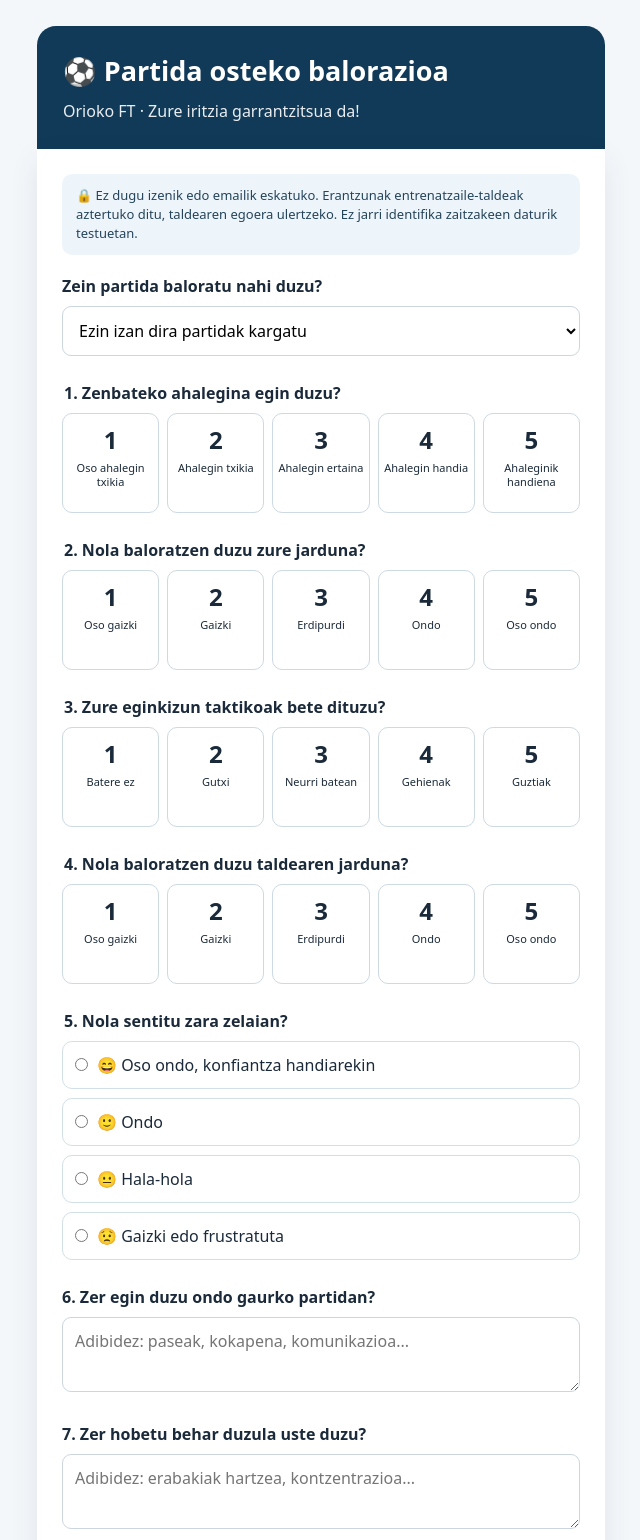
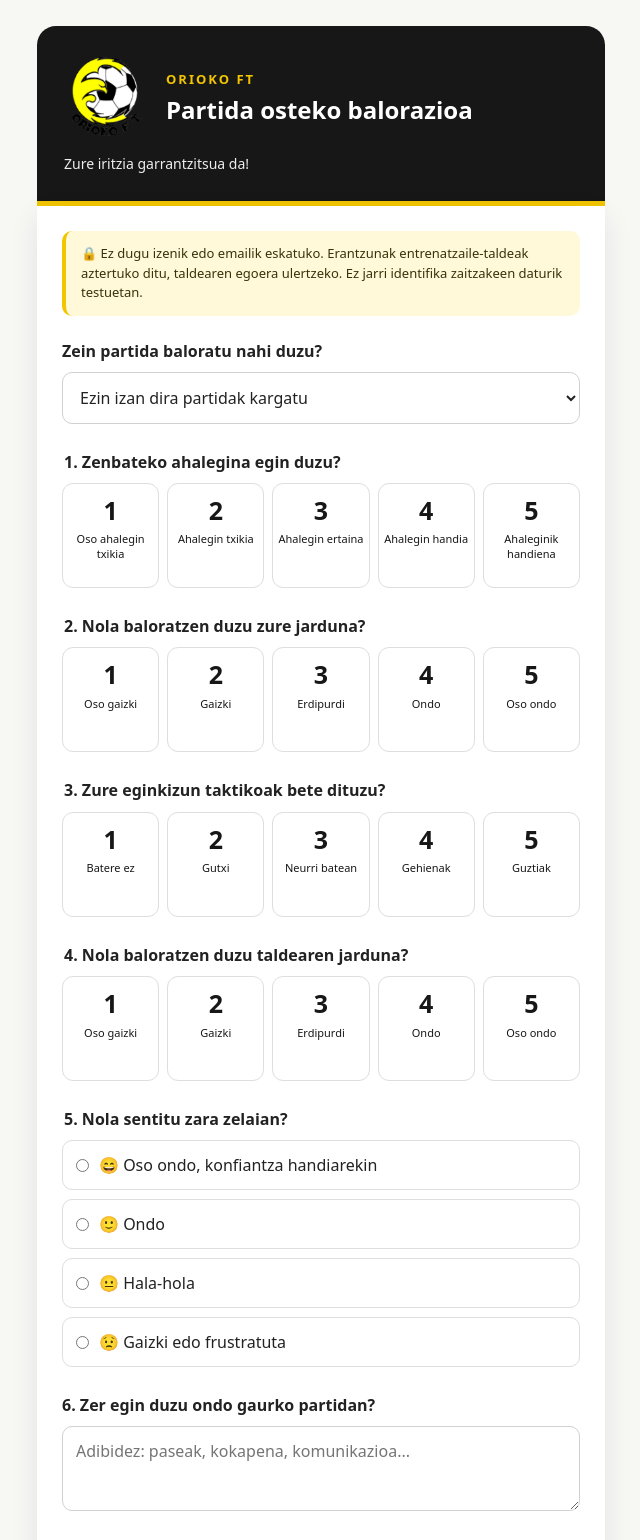
Before and after one commit to itziaritxaspe-gif/oriokoft-balorazioak, a plain HTML site: page public/index.html in a window 1280 px wide. Shown: the top 1540 px of the page, without its empty margins (319-959 px from the left). Drawn offline with Linux system fonts and the light colour scheme; no server answers.

Commit message:
cambios diseño , poner colores amarillo-negro, logo club

```diff
--- a/public/index.html
+++ b/public/index.html
@@ -1,26 +1,44 @@
 
 <!doctype html>
 <html lang="eu">
+
 <head>
   <meta charset="utf-8">
-  <meta name="viewport" content="width=device-width, initial-scale=1">
-  <meta name="theme-color" content="#113a58">
+  <meta name="viewport"
+        content="width=device-width, initial-scale=1">
+
+  <meta name="theme-color" content="#171717">
 
   <title>Orioko FT · Partida osteko balorazioa</title>
 
-  <!-- Mugikorreko aplikazioa -->
-  <meta name="apple-mobile-web-app-capable" content="yes">
-  <meta name="apple-mobile-web-app-title" content="Orioko FT">
-  <meta name="apple-mobile-web-app-status-bar-style" content="default">
+  <!-- MUGIKORREKO APLIKAZIOA -->
+  <meta name="apple-mobile-web-app-capable"
+        content="yes">
+  <meta name="apple-mobile-web-app-title"
+        content="Orioko FT">
+  <meta name="apple-mobile-web-app-status-bar-style"
+        content="default">
 
-  <link rel="apple-touch-icon" sizes="180x180" href="/icon-180.png">
-  <link rel="manifest" href="/manifest.webmanifest">
+  <link rel="apple-touch-icon"
+        sizes="180x180"
+        href="/icon-180.png">
+
+  <link rel="manifest"
+        href="/manifest.webmanifest">
 
   <style>
+
+    /* KOLOREAK */
+
     :root {
-      font-family: system-ui, -apple-system, "Segoe UI", sans-serif;
-      color: #1b2a3a;
-      background: #f4f7fa;
+      --orio-horia: #f2c500;
+      --orio-beltza: #171717;
+      --orio-grisa: #f7f7f4;
+
+      font-family: system-ui, -apple-system,
+                   "Segoe UI", sans-serif;
+      color: #222222;
+      background: var(--orio-grisa);
     }
 
     * {
@@ -31,29 +49,64 @@
       margin: 0;
     }
 
+    /* EDUKIONTZIA */
+
     .wrap {
       max-width: 600px;
       margin: 26px auto;
       padding: 0 16px;
     }
 
+    /* GOIBURUA */
+
     .hero {
-      background: #113a58;
+      background: var(--orio-beltza);
       color: white;
-      padding: 26px;
+      padding: 27px;
       border-radius: 19px 19px 0 0;
+      border-bottom: 5px solid var(--orio-horia);
+    }
+
+    .hero-top {
+      display: flex;
+      align-items: center;
+      gap: 17px;
+      margin-bottom: 15px;
+    }
+
+    .club-logo {
+      width: 85px;
+      height: 85px;
+      object-fit: contain;
+      flex-shrink: 0;
+    }
+
+    .hero-text {
+      min-width: 0;
+    }
+
+    .club-name {
+      color: var(--orio-horia);
+      font-size: 13px;
+      font-weight: 800;
+      letter-spacing: 2px;
     }
 
     .hero h1 {
-      margin: 0 0 10px;
-      font-size: 27px;
+      color: white;
+      font-size: 24px;
+      line-height: 1.2;
+      margin: 7px 0 0;
     }
 
     .hero p {
+      color: #eeeeee;
+      font-size: 14px;
+      line-height: 1.5;
       margin: 0;
-      line-height: 1.5;
-      opacity: 0.91;
     }
+
+    /* FORMULARIOA */
 
     .content {
       background: white;
@@ -63,39 +116,51 @@
     }
 
     .note {
-      padding: 12px 14px;
+      padding: 13px 15px;
       border-radius: 10px;
-      background: #edf5fa;
-      color: #24445b;
+      background: #fff8d9;
+      color: #39320a;
+      border-left: 4px solid var(--orio-horia);
       font-size: 13px;
-      line-height: 1.45;
-      margin-bottom: 20px;
+      line-height: 1.5;
+      margin-bottom: 24px;
     }
 
     label,
     legend {
       display: block;
       font-weight: 700;
-      margin-bottom: 9px;
+      margin-bottom: 10px;
+    }
+
+    legend {
+      line-height: 1.4;
     }
 
     section {
-      margin-bottom: 26px;
+      margin-bottom: 27px;
     }
 
     select,
     textarea {
       width: 100%;
-      padding: 12px;
-      border: 1px solid #ccd6df;
-      border-radius: 9px;
+      padding: 13px;
+      border: 1px solid #d1d1d1;
+      border-radius: 10px;
       background: white;
+      color: #222222;
       font: inherit;
+    }
+
+    select:focus,
+    textarea:focus {
+      outline: 2px solid var(--orio-horia);
+      outline-offset: 1px;
     }
 
     textarea {
       resize: vertical;
-      min-height: 75px;
+      min-height: 85px;
     }
 
     fieldset {
@@ -105,11 +170,12 @@
       min-width: 0;
     }
 
-    /* BALORAZIOAK: 1-5 */
+    /* 1-5 BALORAZIOAK */
 
     .scale {
       display: grid;
-      grid-template-columns: repeat(5, minmax(0, 1fr));
+      grid-template-columns:
+        repeat(5, minmax(0, 1fr));
       gap: 8px;
     }
 
@@ -128,24 +194,28 @@
       gap: 8px;
 
       min-width: 0;
-      min-height: 100px;
+      min-height: 105px;
       padding: 13px 4px;
 
-      border: 1px solid #cdd9e3;
-      border-radius: 10px;
+      border: 1px solid #dedede;
+      border-radius: 11px;
       background: white;
+      color: var(--orio-beltza);
 
       cursor: pointer;
       text-align: center;
       font-weight: 400;
       margin: 0;
 
-      transition: background 0.2s, border-color 0.2s;
+      transition:
+        background 0.2s,
+        border-color 0.2s,
+        transform 0.15s;
     }
 
     .scale label strong {
       display: block;
-      font-size: 24px;
+      font-size: 25px;
       font-weight: 800;
       line-height: 1.1;
     }
@@ -159,17 +229,23 @@
     }
 
     .scale input:checked + label {
-      background: #113a58;
-      color: white;
-      border-color: #113a58;
+      background: var(--orio-horia);
+      color: var(--orio-beltza);
+      border-color: #cda600;
     }
 
     .scale input:focus-visible + label {
-      outline: 3px solid #7ab5df;
+      outline: 3px solid #806a00;
       outline-offset: 2px;
     }
 
-    /* SENSAZIOAK */
+    @media (hover: hover) {
+      .scale label:hover {
+        border-color: var(--orio-horia);
+      }
+    }
+
+    /* ZELAIKO SENTSAZIOAK */
 
     .feelings {
       display: grid;
@@ -179,24 +255,28 @@
     .feelings label {
       display: flex;
       align-items: center;
-      gap: 9px;
+      gap: 10px;
 
       font-weight: 500;
-      border: 1px solid #d3dfe7;
+      border: 1px solid #dedede;
       border-radius: 10px;
-      padding: 12px;
+      padding: 13px;
       cursor: pointer;
       margin: 0;
+
+      transition:
+        background 0.2s,
+        border-color 0.2s;
     }
 
     .feelings label:has(input:checked) {
-      background: #edf5fa;
-      border-color: #113a58;
+      background: #fff8d9;
+      border-color: #d1aa00;
     }
 
     .feelings input {
       margin: 0;
-      accent-color: #113a58;
+      accent-color: var(--orio-beltza);
       flex-shrink: 0;
     }
 
@@ -204,14 +284,24 @@
 
     button {
       width: 100%;
-      background: #113a58;
+      background: var(--orio-beltza);
       color: white;
-      border: 0;
+      border: 2px solid var(--orio-beltza);
       border-radius: 11px;
-      padding: 15px 20px;
+      padding: 16px 20px;
       font-size: 16px;
       font-weight: 700;
       cursor: pointer;
+      transition: background 0.2s;
+    }
+
+    button:hover:not(:disabled) {
+      background: #343434;
+    }
+
+    button:focus-visible {
+      outline: 3px solid #cda600;
+      outline-offset: 3px;
     }
 
     button:disabled {
@@ -219,14 +309,16 @@
       cursor: wait;
     }
 
+    /* MEZUAK */
+
     .muted {
-      color: #637689;
+      color: #666666;
       font-size: 12px;
       line-height: 1.5;
     }
 
     .msg {
-      margin-top: 15px;
+      margin-top: 16px;
       font-weight: 600;
       line-height: 1.5;
     }
@@ -239,25 +331,39 @@
       color: #17693d;
     }
 
-    /* MUGIKORRA */
+    /* MUGIKORREKO DISEINUA */
 
     @media (max-width: 420px) {
+
       .wrap {
         margin: 0 auto;
         padding: 0;
       }
 
       .hero {
-        padding: 24px 20px;
+        padding: 23px 18px;
         border-radius: 0;
       }
 
+      .hero-top {
+        gap: 12px;
+      }
+
+      .club-logo {
+        width: 65px;
+        height: 65px;
+      }
+
+      .club-name {
+        font-size: 11px;
+      }
+
       .hero h1 {
-        font-size: 24px;
+        font-size: 21px;
       }
 
       .content {
-        padding: 20px 16px;
+        padding: 21px 16px;
         border-radius: 0;
       }
 
@@ -267,7 +373,7 @@
 
       .scale label {
         padding: 12px 2px;
-        min-height: 100px;
+        min-height: 104px;
         gap: 7px;
       }
 
@@ -281,12 +387,13 @@
     }
 
     @media (max-width: 350px) {
+
       .scale {
         gap: 3px;
       }
 
       .scale label {
-        padding: 9px 1px;
+        padding: 10px 1px;
       }
 
       .scale-meaning {
@@ -301,12 +408,32 @@
 
 <main class="wrap">
 
+  <!-- GOIBURUA -->
+
   <header class="hero">
-    <h1>⚽ Partida osteko balorazioa</h1>
-    <p>Orioko FT · Zure iritzia garrantzitsua da!</p>
+
+    <div class="hero-top">
+
+      <img
+        src="/LOGOTIPO.png"
+        alt="Orioko FT logotipoa"
+        class="club-logo"
+      >
+
+      <div class="hero-text">
+        <span class="club-name">ORIOKO FT</span>
+        <h1>Partida osteko balorazioa</h1>
+      </div>
+
+    </div>
+
+    <p>Zure iritzia garrantzitsua da!</p>
+
   </header>
 
   <div class="content">
+
+    <!-- ANONIMOTASUN OHARRA -->
 
     <div class="note">
       🔒 Ez dugu izenik edo emailik eskatuko.
@@ -317,24 +444,34 @@
 
     <form id="form">
 
-      <!-- PARTIDA AUKERATU -->
+      <!-- PARTIDA -->
 
       <section>
+
         <label for="partidaId">
           Zein partida baloratu nahi duzu?
         </label>
 
-        <select id="partidaId" name="partidaId" required>
-          <option value="">Partidak kargatzen...</option>
+        <select
+          id="partidaId"
+          name="partidaId"
+          required
+        >
+          <option value="">
+            Partidak kargatzen...
+          </option>
         </select>
+
       </section>
 
       <!-- 1-4 GALDERAK -->
+
       <div id="ratingBlocks"></div>
 
       <!-- 5. SENTSAZIOAK -->
 
       <section>
+
         <fieldset>
 
           <legend>
@@ -348,7 +485,8 @@
                 required
                 type="radio"
                 name="sentsazioa"
-                value="Oso ondo">
+                value="Oso ondo"
+              >
               😄 Oso ondo, konfiantza handiarekin
             </label>
 
@@ -356,7 +494,8 @@
               <input
                 type="radio"
                 name="sentsazioa"
-                value="Ondo">
+                value="Ondo"
+              >
               🙂 Ondo
             </label>
 
@@ -364,7 +503,8 @@
               <input
                 type="radio"
                 name="sentsazioa"
-                value="Hala-hola">
+                value="Hala-hola"
+              >
               😐 Hala-hola
             </label>
 
@@ -372,17 +512,21 @@
               <input
                 type="radio"
                 name="sentsazioa"
-                value="Gaizki">
+                value="Gaizki"
+              >
               😟 Gaizki edo frustratuta
             </label>
 
           </div>
+
         </fieldset>
+
       </section>
 
       <!-- 6. ONDO EGINDAKOA -->
 
       <section>
+
         <label for="ondo">
           6. Zer egin duzu ondo gaurko partidan?
         </label>
@@ -390,12 +534,15 @@
         <textarea
           id="ondo"
           maxlength="1000"
-          placeholder="Adibidez: paseak, kokapena, komunikazioa..."></textarea>
+          placeholder="Adibidez: paseak, kokapena, komunikazioa..."
+        ></textarea>
+
       </section>
 
       <!-- 7. HOBETZEKOAK -->
 
       <section>
+
         <label for="hobetu">
           7. Zer hobetu behar duzula uste duzu?
         </label>
@@ -403,12 +550,15 @@
         <textarea
           id="hobetu"
           maxlength="1000"
-          placeholder="Adibidez: erabakiak hartzea, kontzentrazioa..."></textarea>
+          placeholder="Adibidez: erabakiak hartzea, kontzentrazioa..."
+        ></textarea>
+
       </section>
 
-      <!-- 8. ENTRENATZAILEENTZAKO OHARRAK -->
+      <!-- 8. OHARRAK -->
 
       <section>
+
         <label for="oharrak">
           8. Zerbait esan nahi diozu entrenatzaile-taldeari?
         </label>
@@ -416,7 +566,9 @@
         <textarea
           id="oharrak"
           maxlength="1000"
-          placeholder="Aukerakoa"></textarea>
+          placeholder="Aukerakoa"
+        ></textarea>
+
       </section>
 
       <!-- BIDALI -->
@@ -429,8 +581,8 @@
         class="msg"
         id="msg"
         role="status"
-        aria-live="polite">
-      </div>
+        aria-live="polite"
+      ></div>
 
     </form>
 
@@ -441,13 +593,15 @@
     </p>
 
   </div>
+
 </main>
 
 <script>
 
-  /* GALDERAK ETA BALORAZIOEN ESANAHIA */
+  /* GALDERAK */
 
   const questions = [
+
     {
       key: 'ahalegina',
       question: '1. Zenbateko ahalegina egin duzu?',
@@ -459,6 +613,7 @@
         'Ahaleginik handiena'
       ]
     },
+
     {
       key: 'jarduna',
       question: '2. Nola baloratzen duzu zure jarduna?',
@@ -470,6 +625,7 @@
         'Oso ondo'
       ]
     },
+
     {
       key: 'taktika',
       question: '3. Zure eginkizun taktikoak bete dituzu?',
@@ -481,6 +637,7 @@
         'Guztiak'
       ]
     },
+
     {
       key: 'taldea',
       question: '4. Nola baloratzen duzu taldearen jarduna?',
@@ -492,76 +649,105 @@
         'Oso ondo'
       ]
     }
+
   ];
 
   /* BALORAZIO BOTOIAK SORTU */
 
-  const container = document.querySelector('#ratingBlocks');
+  const container =
+    document.querySelector('#ratingBlocks');
 
   questions.forEach(({key, question, meanings}) => {
 
-    const section = document.createElement('section');
-    const fieldset = document.createElement('fieldset');
+    const section =
+      document.createElement('section');
 
-    const legend = document.createElement('legend');
+    const fieldset =
+      document.createElement('fieldset');
+
+    const legend =
+      document.createElement('legend');
+
     legend.textContent = question;
+
     fieldset.append(legend);
 
-    const scale = document.createElement('div');
+    const scale =
+      document.createElement('div');
+
     scale.className = 'scale';
 
     for (let i = 1; i <= 5; i++) {
 
-      const input = document.createElement('input');
+      const input =
+        document.createElement('input');
+
       input.type = 'radio';
       input.name = key;
       input.id = key + i;
       input.value = i;
       input.required = true;
 
-      const label = document.createElement('label');
+      const label =
+        document.createElement('label');
+
       label.htmlFor = input.id;
       label.title = meanings[i - 1];
 
-      const number = document.createElement('strong');
+      const number =
+        document.createElement('strong');
+
       number.textContent = i;
 
-      const meaning = document.createElement('span');
+      const meaning =
+        document.createElement('span');
+
       meaning.className = 'scale-meaning';
       meaning.textContent = meanings[i - 1];
 
       label.append(number, meaning);
+
       scale.append(input, label);
     }
 
     fieldset.append(scale);
     section.append(fieldset);
     container.append(section);
+
   });
 
-  /* PARTIDAK GOOGLE SHEETSETIK KARGATU */
+  /* PARTIDAK KARGATU */
 
   async function load() {
 
-    const select = document.querySelector('#partidaId');
-    const msg = document.querySelector('#msg');
+    const select =
+      document.querySelector('#partidaId');
+
+    const msg =
+      document.querySelector('#msg');
 
     try {
 
-      const response = await fetch('/api/balorazioa', {
-        cache: 'no-store'
-      });
+      const response = await fetch(
+        '/api/balorazioa',
+        {cache: 'no-store'}
+      );
 
       const data = await response.json();
 
       if (!response.ok) {
-        throw new Error(data.error || 'Errorea');
+        throw new Error(
+          data.error || 'Errorea'
+        );
       }
 
       select.replaceChildren();
 
-      const first = document.createElement('option');
+      const first =
+        document.createElement('option');
+
       first.value = '';
+
       first.textContent = data.partidak.length
         ? 'Aukeratu partida'
         : 'Ez dago partida irekirik';
@@ -570,11 +756,14 @@
 
       data.partidak.forEach(partida => {
 
-        const option = document.createElement('option');
+        const option =
+          document.createElement('option');
+
         option.value = partida.id;
         option.textContent = partida.izena;
 
         select.append(option);
+
       });
 
       msg.textContent = '';
@@ -583,31 +772,41 @@
     } catch (error) {
 
       select.replaceChildren(
-        new Option('Ezin izan dira partidak kargatu', '')
+        new Option(
+          'Ezin izan dira partidak kargatu',
+          ''
+        )
       );
 
       msg.textContent =
-        'Ezin izan dira partidak kargatu. Egiaztatu konfigurazioa.';
+        'Ezin izan dira partidak kargatu. '
+        + 'Egiaztatu konfigurazioa.';
 
       msg.className = 'msg error';
+
     }
+
   }
 
   load();
 
   /* BALORAZIOA BIDALI */
 
-  document.querySelector('#form').addEventListener(
-    'submit',
-    async event => {
+  document.querySelector('#form')
+    .addEventListener('submit', async event => {
 
       event.preventDefault();
 
       const form = event.currentTarget;
-      const button = document.querySelector('#send');
-      const msg = document.querySelector('#msg');
+
+      const button =
+        document.querySelector('#send');
+
+      const msg =
+        document.querySelector('#msg');
 
       button.disabled = true;
+
       msg.textContent = 'Bidaltzen...';
       msg.className = 'msg';
 
@@ -616,36 +815,55 @@
         const formData = new FormData(form);
 
         const data = {
+
           partidaId: formData.get('partidaId'),
+
           sentsazioa: formData.get('sentsazioa'),
+
           ondo: document.querySelector('#ondo').value,
+
           hobetu: document.querySelector('#hobetu').value,
+
           oharrak: document.querySelector('#oharrak').value
+
         };
 
-        // 1-5 BALORAZIOAK
+        /* 1-5 BALORAZIOAK */
+
         for (const {key} of questions) {
-          data[key] = Number(formData.get(key));
+
+          data[key] = Number(
+            formData.get(key)
+          );
+
         }
 
-        const response = await fetch('/api/balorazioa', {
-          method: 'POST',
-          headers: {
-            'Content-Type': 'application/json'
-          },
-          body: JSON.stringify(data)
-        });
+        const response = await fetch(
+          '/api/balorazioa',
+          {
+            method: 'POST',
+            headers: {
+              'Content-Type': 'application/json'
+            },
+            body: JSON.stringify(data)
+          }
+        );
 
         const result = await response.json();
 
         if (!response.ok) {
-          throw new Error(result.error || 'Ezin izan da gorde');
+
+          throw new Error(
+            result.error || 'Ezin izan da gorde'
+          );
+
         }
 
         form.reset();
 
         msg.textContent =
-          '✅ Eskerrik asko! Zure balorazioa gorde da.';
+          '✅ Eskerrik asko! '
+          + 'Zure balorazioa gorde da.';
 
         msg.className = 'msg ok';
 
@@ -656,15 +874,18 @@
 
       } catch (error) {
 
-        msg.textContent = '❌ ' + error.message;
+        msg.textContent =
+          '❌ ' + error.message;
+
         msg.className = 'msg error';
 
       } finally {
 
         button.disabled = false;
+
       }
-    }
-  );
+
+    });
 
 </script>
 
```
Also changed, not shown: public/LOGOTIPO.png (added).
